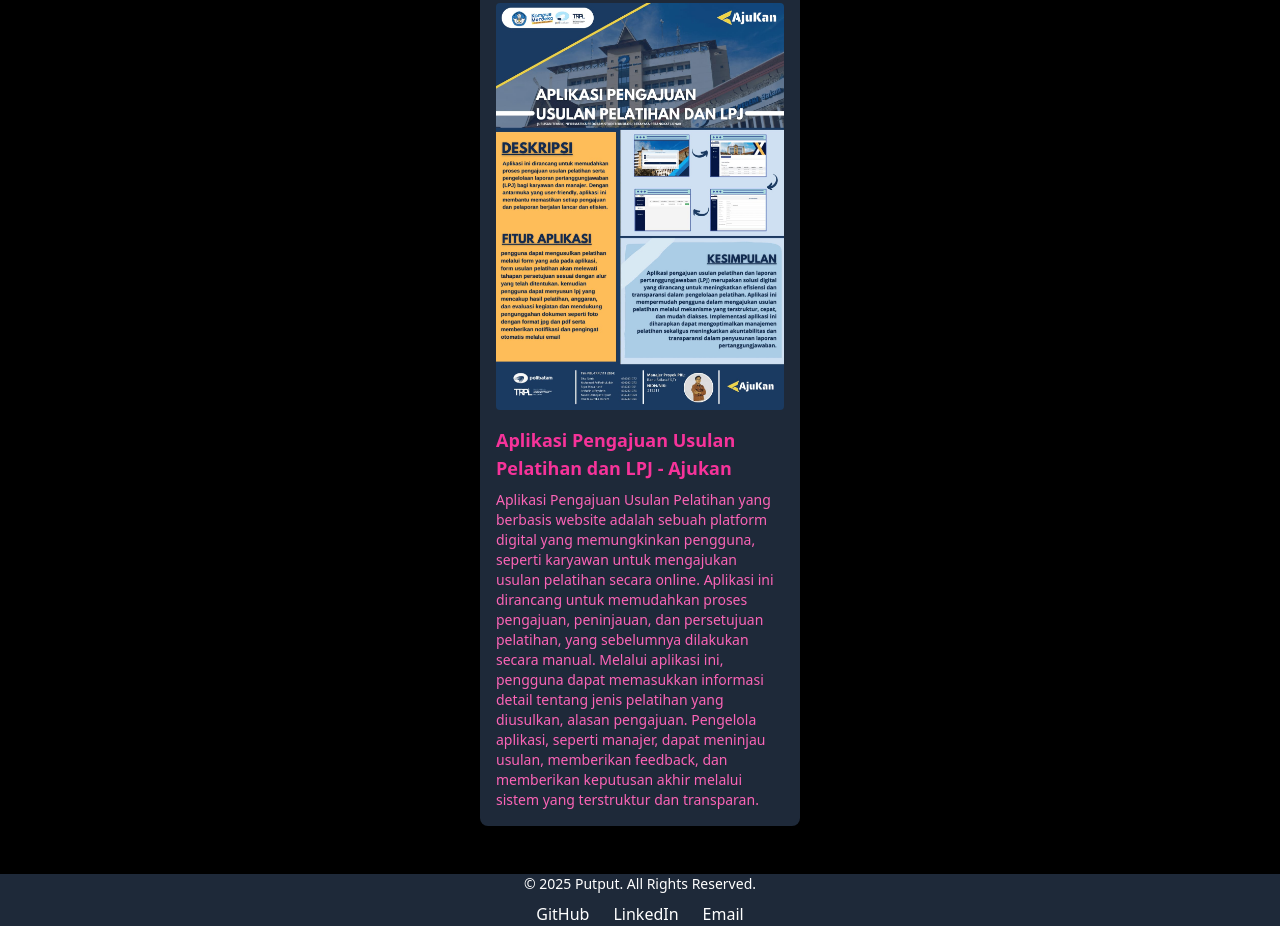
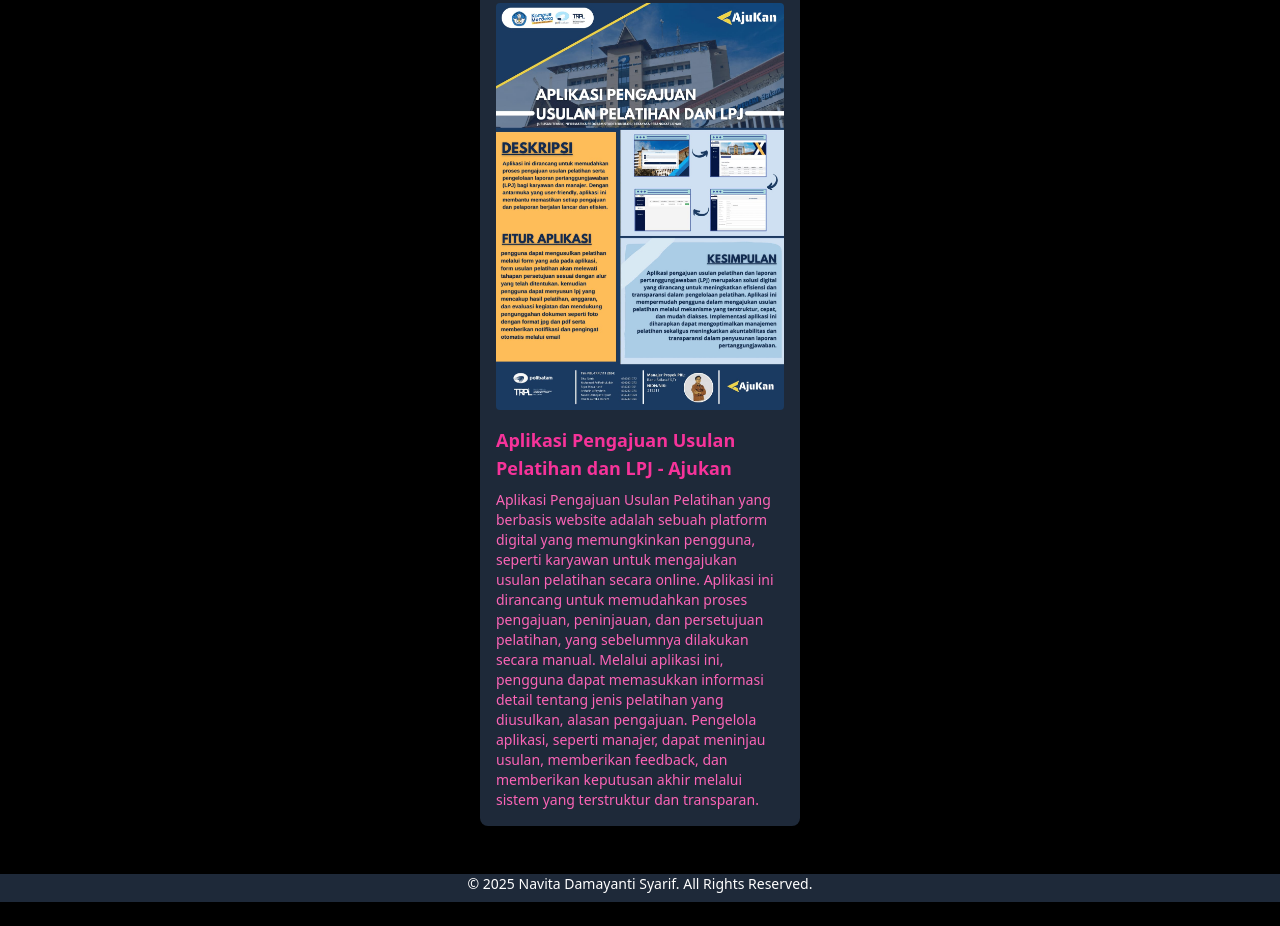
Before and after one commit to navitadamayantisyarif/Personal_Branding, a website: page index.html in a window 1280 px wide. Shown: the part 1489-2415 px from the top of the page. After the commit the page ends 2391 px from the top, so only its background shows below. Drawn offline with nearby package versions, Linux system fonts and the light colour scheme.

Commit message:
Update index.html

```diff
--- a/index.html
+++ b/index.html
@@ -171,11 +171,8 @@
     } */
 </style>
     <footer class="bg-gray-800 text-white text-center py-6">
-    <p class="text-sm">&copy; 2025 Putput. All Rights Reserved.</p>
+    <p class="text-sm">&copy; 2025 Navita Damayanti Syarif. All Rights Reserved.</p>
     <div class="flex justify-center space-x-6 mt-2">
-        <a href="#" class="text-white hover:underline">GitHub</a>
-        <a href="#" class="text-white hover:underline">LinkedIn</a>
-        <a href="#" class="text-white hover:underline">Email</a>
     </div>
 </footer>
  </body>
```
